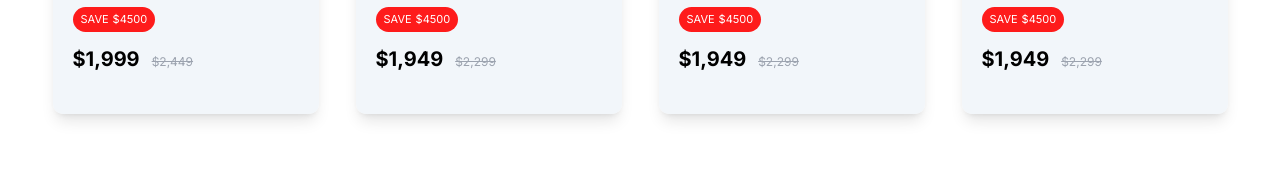
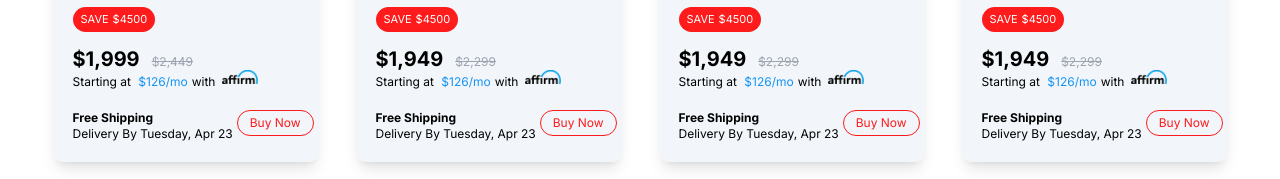
Before and after one commit to kangchihlun/iBuypowerUS-shopui, a Next.js app: page / in a window 1280 px wide. Shown: the part 773-952 px from the top of the page. Built offline with nearby package versions, Linux system fonts and the light colour scheme.

Commit message:
feat: item card details

```diff
--- a/app/components/item.tsx
+++ b/app/components/item.tsx
@@ -1,4 +1,7 @@
 import { Product } from '@/utils/fake_data';
+import Image from 'next/image'
+import AffirmLogo from '../../public/assets/Affirm_logo.svg.png';
+
 export interface ShopItemParams {
   prod: Product
   submitFunction: (param: any) => void
@@ -44,9 +47,31 @@ export function ShopItem(props:ShopItemParams) {
                     {props.prod.price}
                   </p>
                 </div>
+                <div className='text-black text-xs flex border-0 bg-transparent !pl-0 text-start'>
+                    <p className='a-affirm-as-low-as marginBottom0'>
+                      Starting at
+                      <span className='p-1 text-[#1694f5]'> $126/mo</span>
+                      with &nbsp;
+                    </p>
+                    <div className='relative bottom-1'>
+                      <Image src={AffirmLogo} alt="affirm" className="w-9 h-auto "/>
+                    </div>
+                </div>
               </div>
               <div className=' flex justify-between gap-2  xl:!gap-1 mt-5 3xs:!flex-col 3xsMax:!flex-col 2xs:!flex-row xs:!flex-row'>
-
+                  <div className='flex flex-col text-black items-start'>
+                    <span className='text-xs font-bold'>Free Shipping</span>
+                    <span className='overflow-hidden text-ellipsis whitespace-nowrap text-xs'>Delivery By Tuesday, Apr 23</span>
+                  </div>
+                  <div className=''>
+                    <button className='bg-white hover:!bg-[#fe1b1b] hover:text-gray-50 hover:border-[#F2F6FA]
+                      rounded-full py-[0.5rem] px-10 transition duration-300 ease-in-out !border
+                      !border-solid text-base  relative flex text-center text-xs
+                       2xs:text-sm border-solid border-[#fe1b1b] text-[#fe1b1b]
+                       hover:!text-white !text-center !px-3 !py-1 rounded-[30px] !bg-transparent'>
+                      Buy Now
+                    </button>
+                  </div>
               </div>
             </div>
           </div>
--- a/app/components/itemList.tsx
+++ b/app/components/itemList.tsx
@@ -3,12 +3,12 @@ import { ShopItem,ShopItemParams } from "./item"
 import { Product,mock_data } from "../../utils/fake_data"
 import { useState } from "react";
 
-export async function ShopList() {
+export function ShopList() {
     const [page,setPage] = useState(0);
     const handleAddToCart = async (name:string) => {
         console.log(`${name} added to cart `);
     };
-    const prodlist:Product[] = await mock_data();
+    const prodlist:Product[] = mock_data();
 
     const shopItemProps: ShopItemParams[] = prodlist.map((product) => ({
         prod: product,
--- a/app/page.tsx
+++ b/app/page.tsx
@@ -15,6 +15,7 @@ export default function Home() {
                             </div>
                         </div>
                     </div>
+                    <div className=""></div>
                     <ShopList/>
                 </div>
             </div>
--- a/utils/fake_data.ts
+++ b/utils/fake_data.ts
@@ -14,9 +14,7 @@ export interface Product {
   discountPrice:string;
 }
 
-export async function mock_data(): Promise<Product[]> {
-  // Simulate network delay (1.5 seconds)
-  await new Promise((resolve) => setTimeout(resolve, 5000));
+export function mock_data(): Product[] {
 
   return [
     {
```
Also changed, not shown: public/assets/Affirm_logo.svg.png (added).
